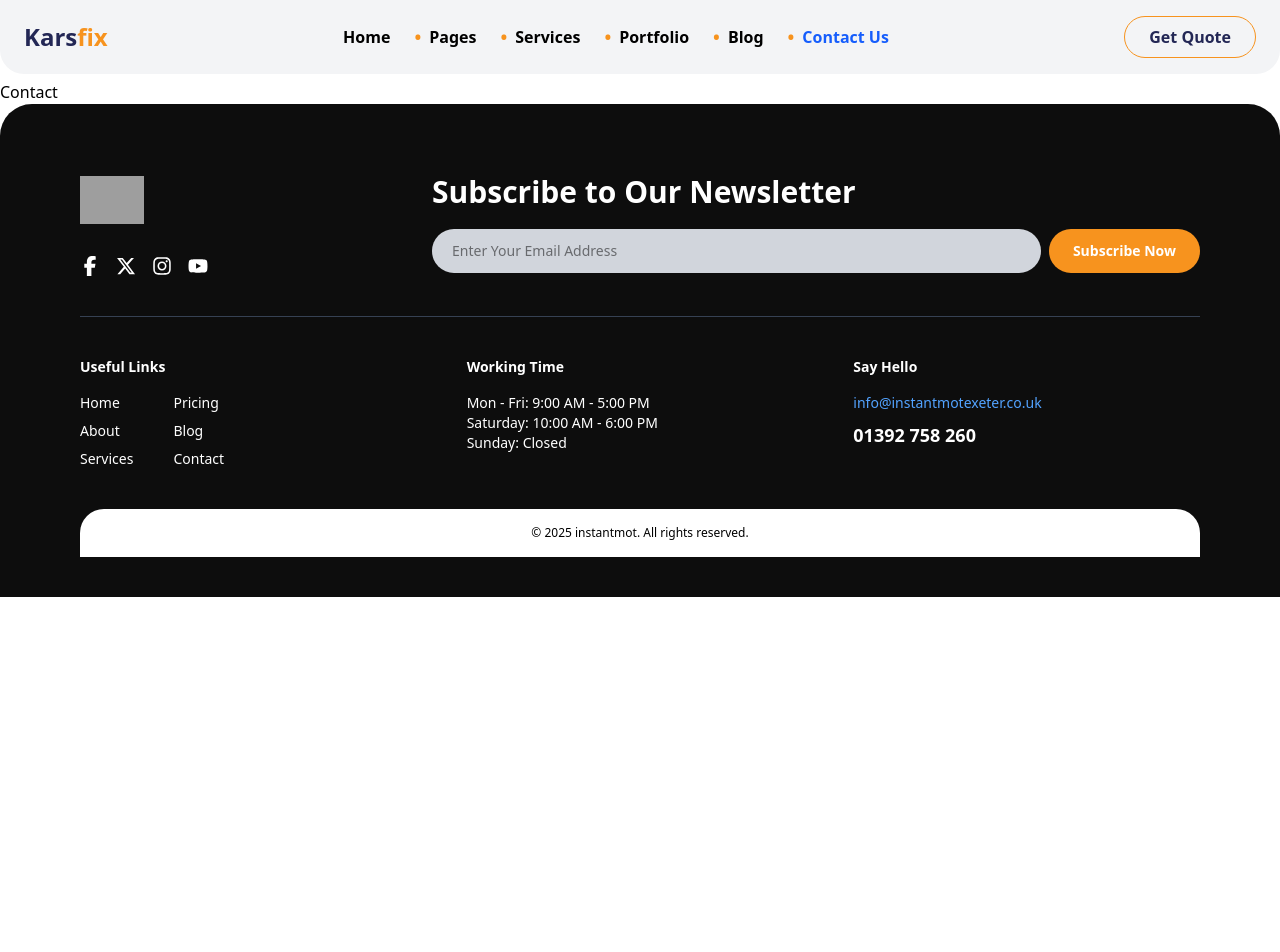
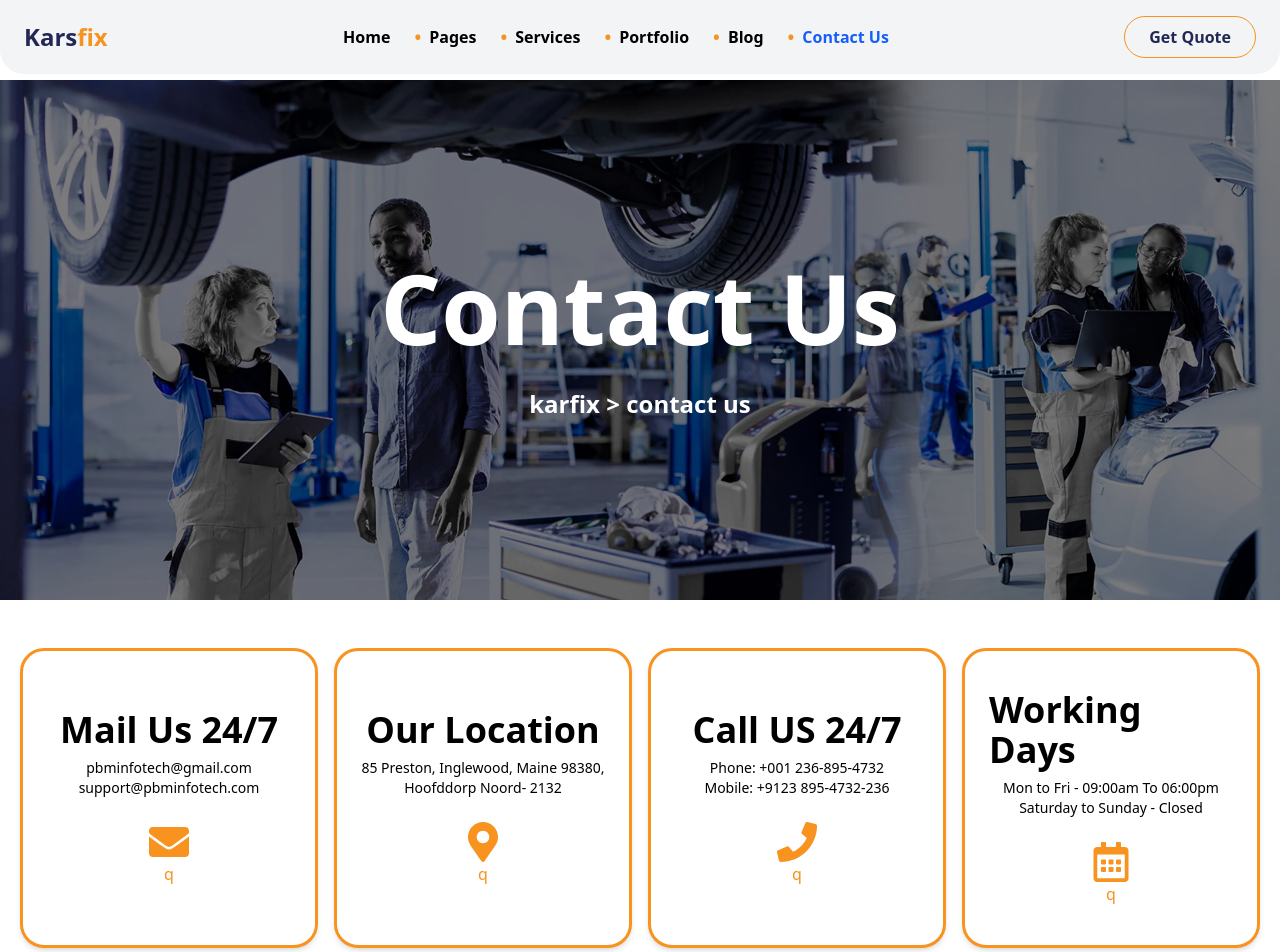
Before and after one commit to TheMakDev/karfix, a React (Vite) app: page /contact in a window 1280 px wide. Shown: the top 952 px of the page. Before the commit the page ends 800 px from the top, so only its background shows below. Built offline with nearby package versions, Linux system fonts and the light colour scheme; grey boxes are pictures that could not be loaded.

Commit message:
update on contact page

```diff
--- /dev/null
+++ b/src/Component/Header.jsx
@@ -0,0 +1,66 @@
+import React from 'react'
+import bg from "../assets/bg-img-01.webp"
+  import { FaEnvelope, FaPhone, FaRegCalendarAlt, FaMapMarkerAlt } from "react-icons/fa";
+
+const Header = () => {
+  return (
+    <div>
+          <div
+            className="relative flex flex-col justify-center h-130 bg-cover bg-center "
+            style={{ backgroundImage: `url(${bg})` }}>
+
+            <div className="absolute inset-0 bg-black/50 z-0" />
+
+            <div className="relative z-10 px-4 sm:px-8 md:px-16">
+              <h1 className="text-white font-bold text-4xl sm:text-6xl lg:text-8xl text-center">
+                 Contact Us
+              </h1>
+              <p className="text-white font-bold text-base sm:text-xl md:text-2xl mt-6 sm:mt-8 text-center">
+                karfix &gt; contact us
+              </p>
+            </div>
+          </div>
+
+          <div className='flex flex-row justify-center items-center mx-[20px] gap-4 mt-12 mb-6 '>
+           <div className="bg-[#fff] border-3 text-[#f7931e] rounded-3xl overflow-hidden shadow-md px-6 py-8 w-full md:w-[400px] flex flex-col justify-center items-center h-[300px]">
+            <h2 className="text-4xl text-black font-extrabold mb-2">
+              Mail Us 24/7
+            </h2>
+            <p className="text-sm text-center text-black line-height-6">
+              pbminfotech@gmail.com <br /> support@pbminfotech.com
+            </p>
+             <FaEnvelope className="text-[#f7931e] md:w-[80px] h-[40px] mt-6 items-left" />q
+          </div>
+           <div className="bg-[#fff] border-3 text-[#f7931e] rounded-3xl overflow-hidden shadow-md px-6 py-8 w-full md:w-[400px] flex flex-col justify-center items-center h-[300px]">
+            <h2 className="text-4xl text-black font-extrabold mb-2">
+              Our Location
+            </h2>
+            <p className="text-sm text-center text-black line-height-6">
+              85 Preston, Inglewood, Maine 98380, Hoofddorp Noord- 2132
+            </p>
+             <FaMapMarkerAlt className="text-[#f7931e] md:w-[80px] h-[40px] mt-6 items-left" />q
+          </div>
+           <div className="bg-[#fff] border-3 text-[#f7931e] rounded-3xl overflow-hidden shadow-md px-6 py-8 w-full md:w-[400px] flex flex-col justify-center items-center h-[300px]">
+            <h2 className="text-4xl text-black font-extrabold mb-2">
+             Call US 24/7
+            </h2>
+            <p className="text-sm text-center text-black line-height-6">
+             Phone: +001 236-895-4732 <br /> Mobile: +9123 895-4732-236
+            </p>
+             <FaPhone className="text-[#f7931e] md:w-[80px] h-[40px] mt-6 items-left" />q
+          </div>
+           <div className="bg-[#fff] border-3 text-[#f7931e] rounded-3xl overflow-hidden shadow-md px-6 py-8 w-full md:w-[400px] flex flex-col justify-center items-center h-[300px]">
+            <h2 className="text-4xl text-black font-extrabold mb-2">
+              Working Days
+            </h2>
+            <p className="text-sm text-center text-black line-height-6">
+            Mon to Fri - 09:00am To 06:00pm <br /> Saturday to Sunday - Closed
+            </p>
+             <FaRegCalendarAlt className="text-[#f7931e] md:w-[80px] h-[40px] mt-6 justify-left items-left" />q
+          </div>
+      </div>
+    </div>
+  )
+}
+
+export default Header
--- a/src/Pages/Contact.jsx
+++ b/src/Pages/Contact.jsx
@@ -1,8 +1,11 @@
 import React from 'react'
+import Header from '../Component/header'
 
 const Contact = () => {
   return (
-    <div> Contact </div>
+    <div>
+      <Header/>
+    </div>
   )
 }
 
```
